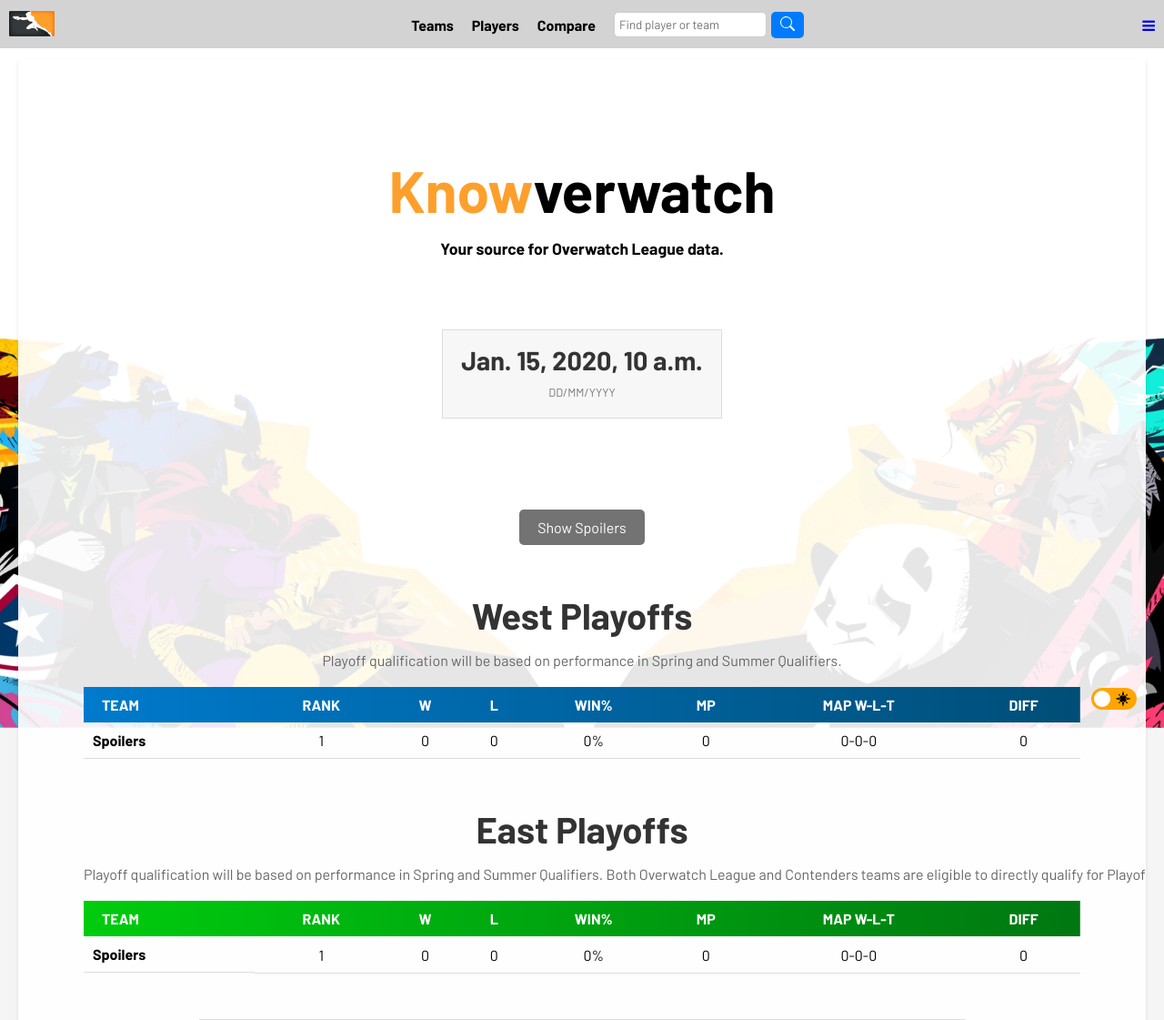
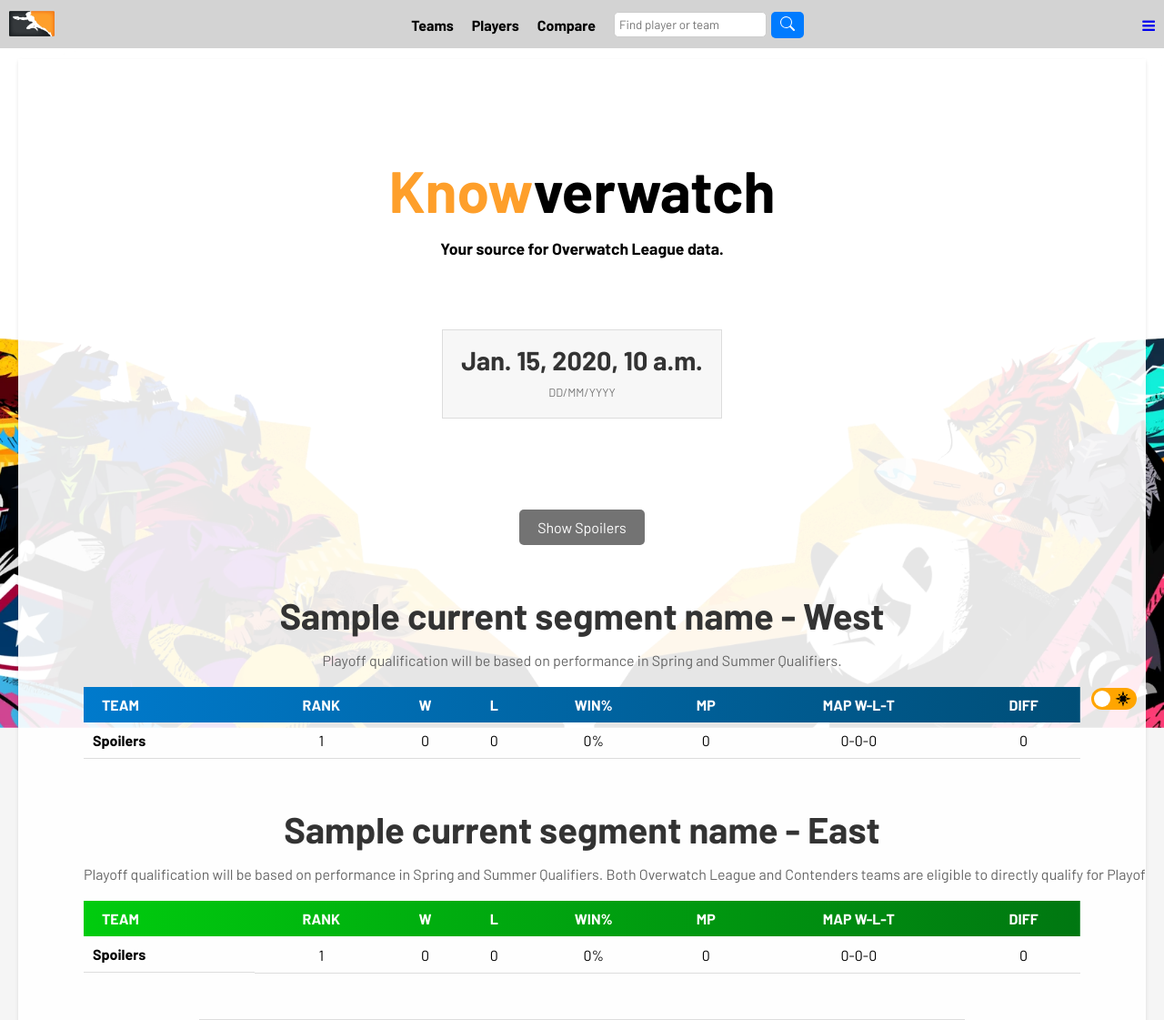
Before and after one commit to while-is-alex/Knowverwatch, a Django app: template stats/templates/stats/index.html in a window 1280 px wide. Shown: the top 1121 px of the page at 91% size. Run offline with Django 4.2, Linux system fonts and the light colour scheme; the template is opened without the code that fills it: most values are stand-ins (such as "Sample title", 1, 10 or a date in 2020); parts of the project's set-up code (start-up, migrations or seed data) failed here and were passed over.

Commit message:
feat(template): update code to dynamically display the name of the current segment

```diff
--- a/stats/templates/stats/index.html
+++ b/stats/templates/stats/index.html
@@ -24,7 +24,7 @@
         </div>
 
         <div class="west-standings">
-            <h2 class="west-title">West Playoffs</h2>
+            <h2 class="west-title">{{ current_segment_name }} - West</h2>
             <p class="west-description">Playoff qualification will be based on performance in Spring and Summer Qualifiers.</p>
 
             <div class="west-table-wrapper">
@@ -72,7 +72,7 @@
         </div>
 
         <div class="east-standings">
-            <h2 class="east-title">East Playoffs</h2>
+            <h2 class="east-title">{{ current_segment_name }} - East</h2>
             <p class="east-description">Playoff qualification will be based on performance in Spring and Summer Qualifiers. Both Overwatch League and Contenders teams are eligible to directly qualify for Playoffs.</p>
 
             <div class="east-table-wrapper">
```
